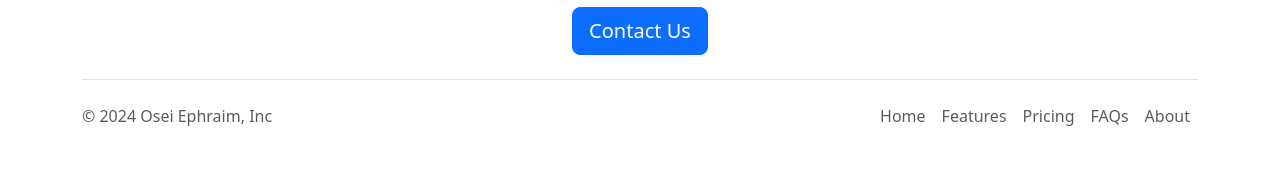
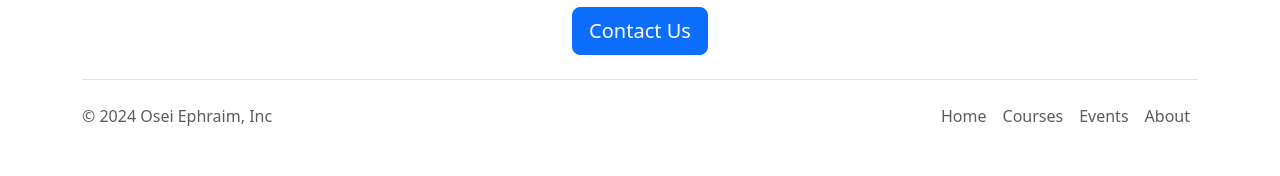
Before and after one commit to Kofigo375/careers-website, a Flask app: page / in a window 1280 px wide. Shown: the part 1423-1599 px from the top of the page. Run offline with Flask 3, Linux system fonts and the light colour scheme.

Commit message:
modified files

```diff
--- a/templates/footer.html
+++ b/templates/footer.html
@@ -8,11 +8,10 @@
       </a>
 
       <ul class="nav col-md-4 justify-content-end">
-        <li class="nav-item"><a href="#" class="nav-link px-2 text-body-secondary">Home</a></li>
-        <li class="nav-item"><a href="#" class="nav-link px-2 text-body-secondary">Features</a></li>
-        <li class="nav-item"><a href="#" class="nav-link px-2 text-body-secondary">Pricing</a></li>
-        <li class="nav-item"><a href="#" class="nav-link px-2 text-body-secondary">FAQs</a></li>
-        <li class="nav-item"><a href="#" class="nav-link px-2 text-body-secondary">About</a></li>
+        <li class="nav-item"><a target="_blank" href="https://careers-website-36qy.onrender.com" class="nav-link px-2 text-body-secondary">Home</a></li>
+        <li class="nav-item"><a target="_blank" href="https://careers-website-36qy.onrender.com/learn" class="nav-link px-2 text-body-secondary">Courses</a></li>
+        <li class="nav-item"><a target="_blank" href="https://careers-website-36qy.onrender.com/events" class="nav-link px-2 text-body-secondary">Events</a></li>
+        <li class="nav-item"><a target="_blank" href="https://careers-website-36qy.onrender.com/about" class="nav-link px-2 text-body-secondary">About</a></li>
       </ul>
     </footer>
   </div>
--- a/templates/home.html
+++ b/templates/home.html
@@ -36,7 +36,7 @@
             {% endfor %}
         </div>
         <div class="text-center">
-        <button class="btn btn-primary btn-lg">Contact Us</button>
+        <a  href="mailto:hello@ephraim.ai?subject=Question%20About%20Job%20Openings%20&body=My%20name%20%3A%20%3C%3E%0D%0A%0D%0AMY%20question%20%3A%20%3C%3E"  class="btn btn-primary btn-lg">Contact Us</a>
         </div>
     </div>
     {% include 'footer.html' %}
--- a/templates/jobitem.html
+++ b/templates/jobitem.html
@@ -11,6 +11,6 @@
         {% endif %}
     </div>
     <div class="col-3 d-flex justify-content-end align-items-start">
-        <a href="mailto:hello@ephrim.ai?Subject=Application for {{job['title']}}" type="button" class="btn btn-outline-primary">Apply</a>
+        <a href="mailto:hello@ephraim.ai?subject=Application%20{{job['title']}}&body=My%20name%20%3A%20%3C%3E%0D%0A%0D%0AMy%20resume%20%3A%20%3C%3E%0D%0A%0D%0AMy%20linkedIn%20%3A%20%3C%3E" type="button" class="btn btn-outline-primary">Apply</a>
     </div>
 </div>
```
